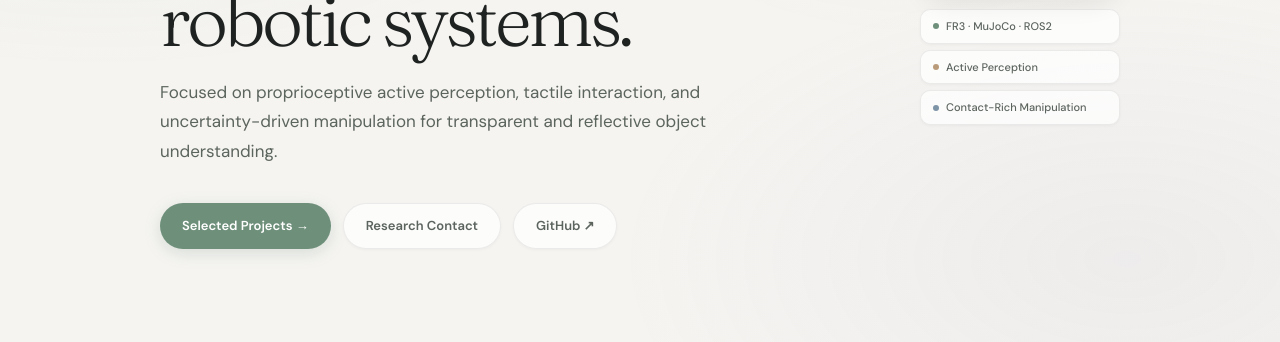
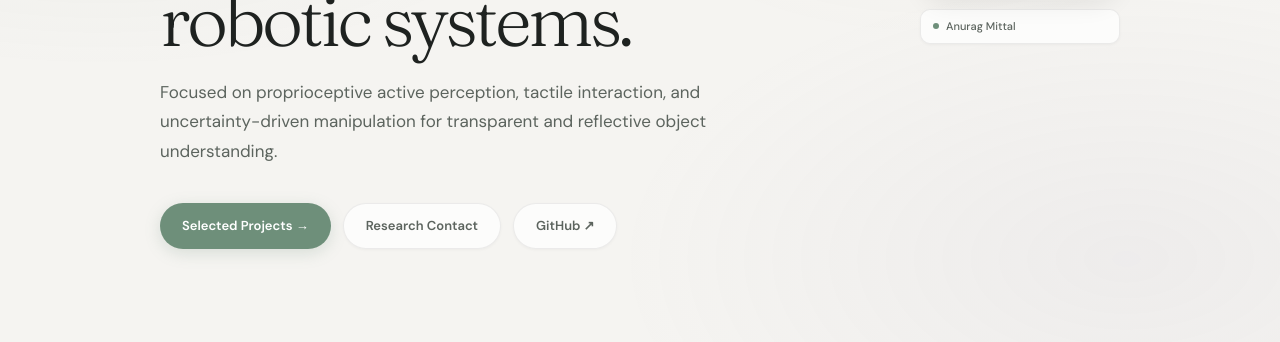
Before and after one commit to anuragmittal453/anuragmittal453.github.io, a plain HTML site: page index.html in a window 1280 px wide. Shown: the part 365-707 px from the top of the page. Drawn offline with Linux system fonts and the light colour scheme.

```diff
--- a/index.html
+++ b/index.html
@@ -168,9 +168,9 @@
       </div>
     </div>
     <div class="photo-tags">
-      <div class="photo-tag"><div class="photo-tag-dot" style="background:var(--accent)"></div>FR3 · MuJoCo · ROS2</div>
-      <div class="photo-tag"><div class="photo-tag-dot" style="background:var(--accent-warm)"></div>Active Perception</div>
-      <div class="photo-tag"><div class="photo-tag-dot" style="background:var(--accent-cool)"></div>Contact-Rich Manipulation</div>
+      <div class="photo-tag"><div class="photo-tag-dot" style="background:var(--accent)"></div>Anurag Mittal</div>
+      <!-- <div class="photo-tag"><div class="photo-tag-dot" style="background:var(--accent-warm)"></div>Mechanical Engineer</div>
+      <div class="photo-tag"><div class="photo-tag-dot" style="background:var(--accent-cool)"></div>Contact-Rich Manipulation</div> -->
     </div>
   </div>
 </div>
```
